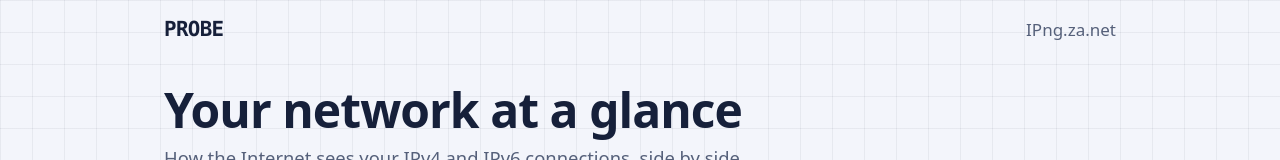
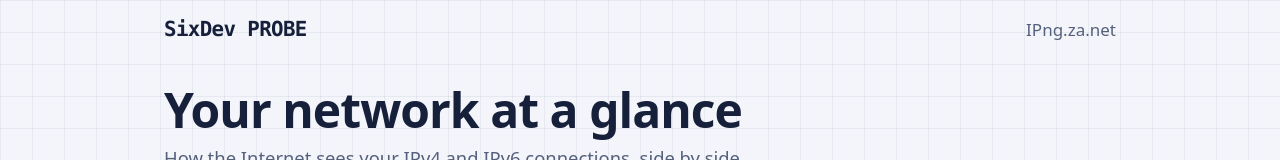
Before and after one commit to teslazap/teslazap.github.io, a plain HTML site: page docs/index.html in a window 1280 px wide. Shown: the top 160 px of the page. Drawn offline with Linux system fonts and the light colour scheme; no server answers.

Commit message:
Update title and logo in index.html

```diff
--- a/docs/index.html
+++ b/docs/index.html
@@ -3,7 +3,7 @@
 <head>
 <meta charset="utf-8">
 <meta name="viewport" content="width=device-width, initial-scale=1">
-<title>PROBE | Your network at a glance</title>
+<title>SixDev PROBE | Your network at a glance</title>
 <link rel="icon" href="favicon.svg" type="image/svg+xml">
 <style>
 :root{--bg:#f3f5fb;--panel:#fff;--ink:#16203a;--muted:#55607a;--line:#d5daea;--grid:rgba(22,32,58,.06);--v4:#5a3df0;--v6:#0a7580;--warn:#c4500b;--mono:ui-monospace,"SF Mono",Menlo,Consolas,monospace;--sans:system-ui,-apple-system,"Segoe UI",Roboto,Arial,sans-serif}
@@ -43,7 +43,7 @@ footer{border-top:1px solid var(--line);margin-top:3rem;padding:1.5rem 0 2.5rem;
 <body>
 <div class="wrap">
   <header>
-    <a class="logo" href="./">PROBE</a>
+    <a class="logo" href="./">SixDev PROBE</a>
     <a class="out" href="https://www.ipng.za.net/">IPng.za.net</a>
   </header>
   <main>
```
